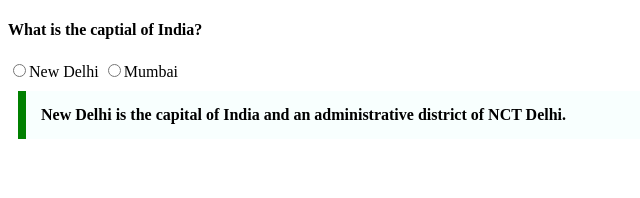
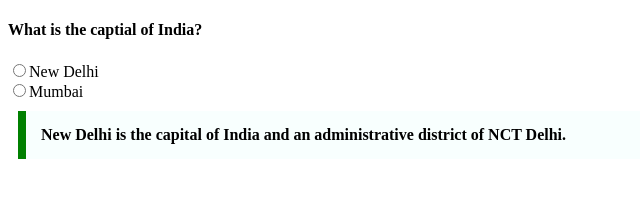
Before and after one commit to acciojob/trivia-Bhargavtogaru, a website: page main.html in a window 1280 px wide. Shown: the whole page, without its empty margins (0-640 px from the left). Drawn offline with Linux system fonts and the light colour scheme.

Commit message:
created a submission

```diff
--- a/main.html
+++ b/main.html
@@ -11,7 +11,7 @@
     <script type="text/javascript" src="./script.js">
 </script>
 	<h4>What is the captial of India?</h4>
-	<input type="radio">New Delhi</button>
+	<input type="radio">New Delhi</button><br>
 	<input type="radio">Mumbai</button>
 	<blockquote class="abc">New Delhi is the capital of India and an administrative district of NCT Delhi.</blockquote>
 
```
